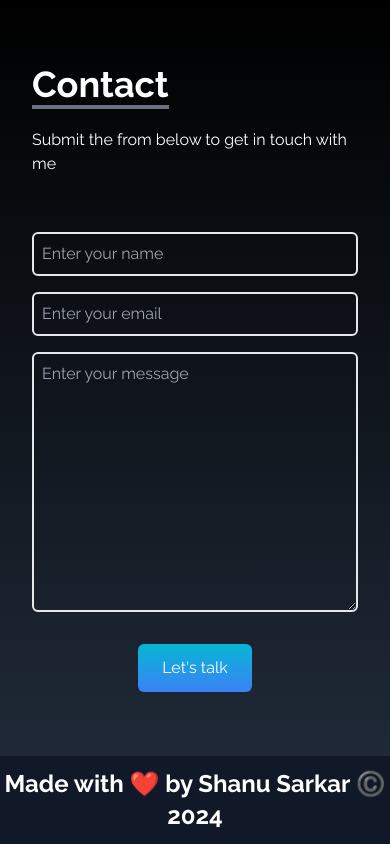
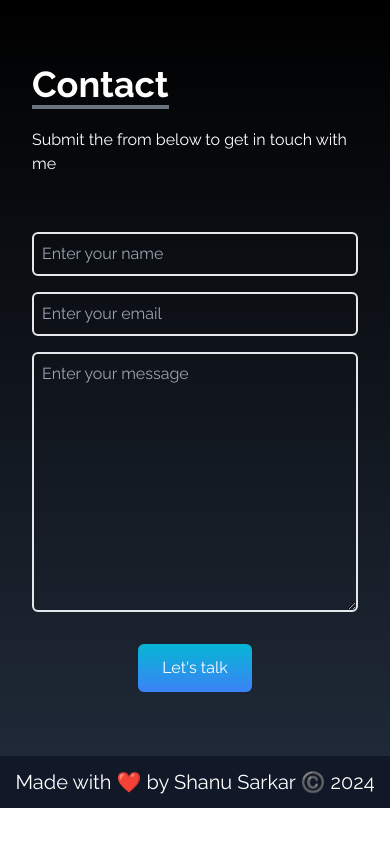
Before and after one commit to shanu-sarkar/Portfolio-React, a React (Vite) app: page / in a window 390 px wide. Shown: the part 5157-6001 px from the top of the page. After the commit the page ends 5965 px from the top, so only its background shows below. Built offline with nearby package versions, Linux system fonts and the light colour scheme.

Commit message:
css updated

```diff
--- a/src/components/Footer.jsx
+++ b/src/components/Footer.jsx
@@ -22,7 +22,7 @@ const Footer = () => {
   return (
     <div className="py-3 bg-gray-900 text-white">
       <div>
-        <p className="text-center text-2xl font-bold">Made with ❤️ by Shanu Sarkar ©️ 2024</p>
+        <p className="text-center text-xl md:text-2xl  md:font-bold">Made with ❤️ by Shanu Sarkar ©️ 2024</p>
         <div></div>
       </div>
     </div>
```
